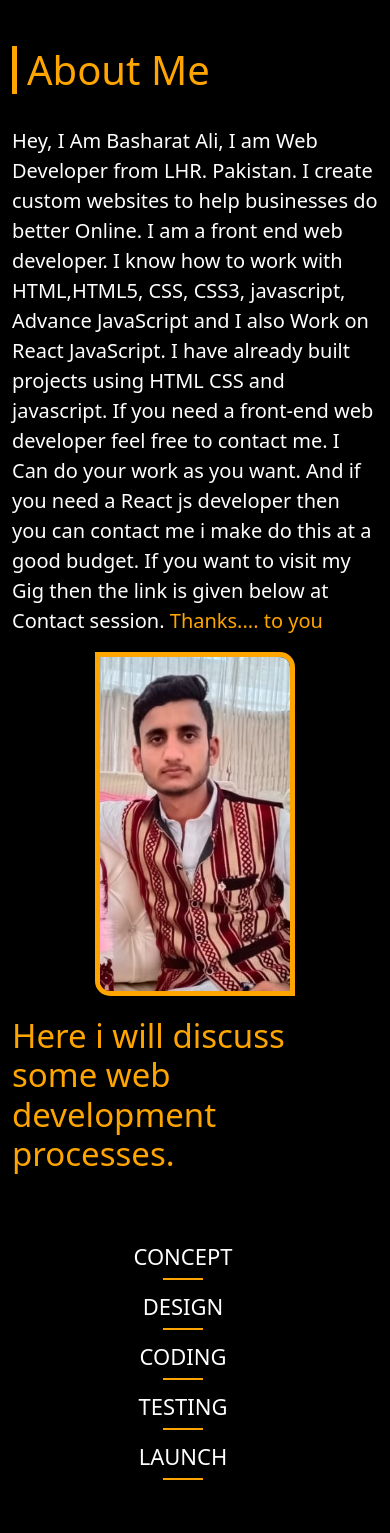
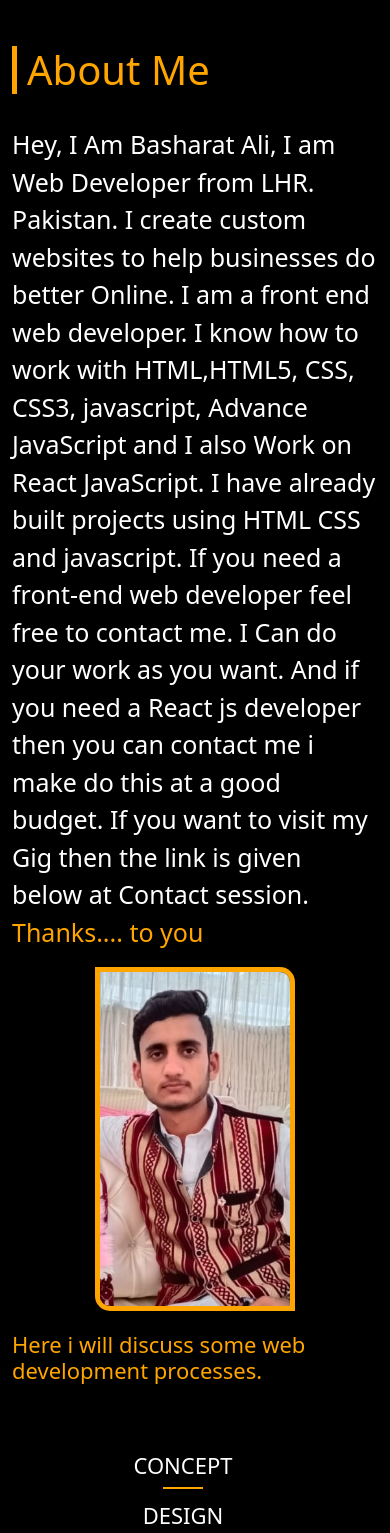
Before and after one commit to BasharatAliKing/My-Portfolio, a React (Create React App) app: page / in a window 390 px wide. Shown: the part 2120-3653 px from the top of the page. Built offline with nearby package versions, Linux system fonts and the light colour scheme.

Commit message:
edit readme and add new.md

```diff
--- a/src/App.css
+++ b/src/App.css
@@ -380,12 +380,15 @@ footer{
     font-size: 40px;
   }
   #about p{
-    font-size: 20px;
+    font-size: 25px;
   }
   #about h2,h4{
     margin-top: 20px;
     font-size: 25px;
   }
+#about h4{
+   font-size:22px;
+}
 
   #contact h1{
     font-size: 40px;
```
